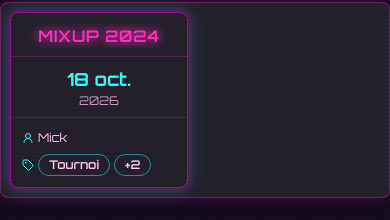
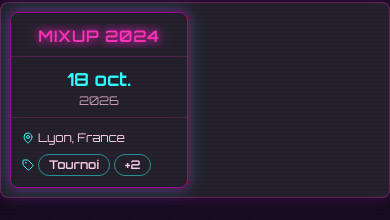
Before and after one commit to ISinFor7/RixeArena, a Next.js app: page /events in a window 390 px wide. Shown: the part 553-773 px from the top of the page. Built offline with nearby package versions, Linux system fonts and the light colour scheme.

Commit message:
changement animations preview et cartes event (+scroll enlevé lorsque le menu hamburger est ouvert)

```diff
--- a/app/globals.css
+++ b/app/globals.css
@@ -220,8 +220,9 @@
   animation-name: fadeIn;
 }
 
-.zoom-in-95 {
-  animation-name: zoomIn95;
+.animate-scale-up {
+  animation: scaleUp 0.25s cubic-bezier(0.16, 1, 0.3, 1) forwards;
+  transform-origin: center center;
 }
 
 @keyframes fadeIn {
@@ -233,12 +234,14 @@
   }
 }
 
-@keyframes zoomIn95 {
+@keyframes scaleUp {
   from {
-    transform: scale(0.95) translateY(5px) translateX(-50%);
+    transform: scale(0);
+    opacity: 0;
   }
   to {
-    transform: scale(1) translateY(0) translateX(-50%);
+    transform: scale(1);
+    opacity: 1;
   }
 }
 
--- a/components/article-card.tsx
+++ b/components/article-card.tsx
@@ -2,7 +2,7 @@
 
 import type React from "react"
 import { Card, CardContent, CardHeader, CardTitle } from "@/components/ui/card"
-import { User2Icon, TagIcon } from "lucide-react"
+import { MapPinIcon, TagIcon } from "lucide-react"
 import { Badge } from "@/components/ui/badge"
 import type { Article } from "@/lib/articles"
 
@@ -60,8 +60,8 @@
             <div className="flex flex-col gap-2 text-xs">
               {/* Author */}
               <div className="flex items-center gap-1">
-                <User2Icon className="h-3 w-3 text-secondary" />
-                <span className="truncate">{article.author}</span>
+                <MapPinIcon className="h-3 w-3 text-secondary" />
+                <span className="truncate">{article.ville}</span>
               </div>
 
               {/* Tags - show first tag and +X indicator */}
--- a/components/article-preview.tsx
+++ b/components/article-preview.tsx
@@ -15,7 +15,7 @@
 
 export function ArticlePreview({ article, isOpen, onClose }: ArticlePreviewProps) {
   // Close on escape key
-  /*useEffect(() => {
+  useEffect(() => {
     const handleEscape = (e: KeyboardEvent) => {
       if (e.key === "Escape") onClose()
     }
@@ -27,10 +27,10 @@
     return () => {
       document.removeEventListener("keydown", handleEscape)
     }
-  }, [isOpen, onClose])*/
+  }, [isOpen, onClose])
 
   // Prevent scrolling when modal is open
-  /*useEffect(() => {
+  useEffect(() => {
     if (isOpen) {
       document.body.style.overflow = "hidden"
     } else {
@@ -42,7 +42,7 @@
     }
   }, [isOpen])
 
-  if (!isOpen) return null*/
+  if (!isOpen) return null
 
   const formattedDate =
     article.date instanceof Date
@@ -66,7 +66,7 @@
       <div className="fixed inset-0 z-50 flex items-center justify-center p-4" onClick={onClose}>
         <div
           className="w-full max-w-2xl max-h-[90vh] overflow-auto rounded-lg border border-primary/30 bg-card
-                    shadow-[0_0_30px_rgba(255,0,255,0.5)] animate-in fade-in zoom-in-95 duration-200"
+                    shadow-[0_0_30px_rgba(255,0,255,0.5)] animate-scale-up"
           onClick={(e) => e.stopPropagation()}
         >
           {/* Header with image */}
--- a/components/retrowave-header.tsx
+++ b/components/retrowave-header.tsx
@@ -17,6 +17,19 @@
     document.addEventListener("mousedown", handleClickOutside)
     return () => {
       document.removeEventListener("mousedown", handleClickOutside)
+    }
+  }, [isMobileMenuOpen])
+
+  // Prevent scrolling when menu is open
+  useEffect(() => {
+    if (isMobileMenuOpen) {
+      document.body.style.overflow = "hidden"
+    } else {
+      document.body.style.overflow = "auto"
+    }
+
+    return () => {
+      document.body.style.overflow = "auto"
     }
   }, [isMobileMenuOpen])
 
```
